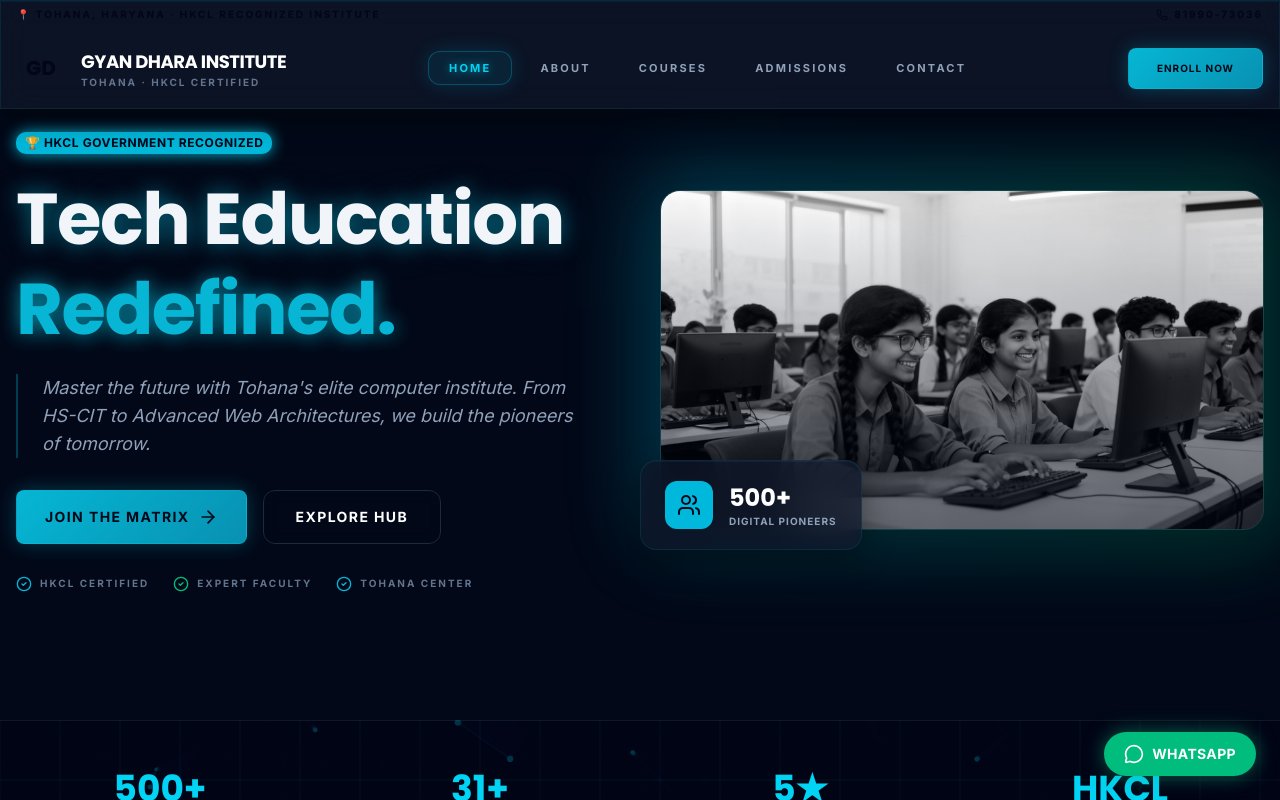
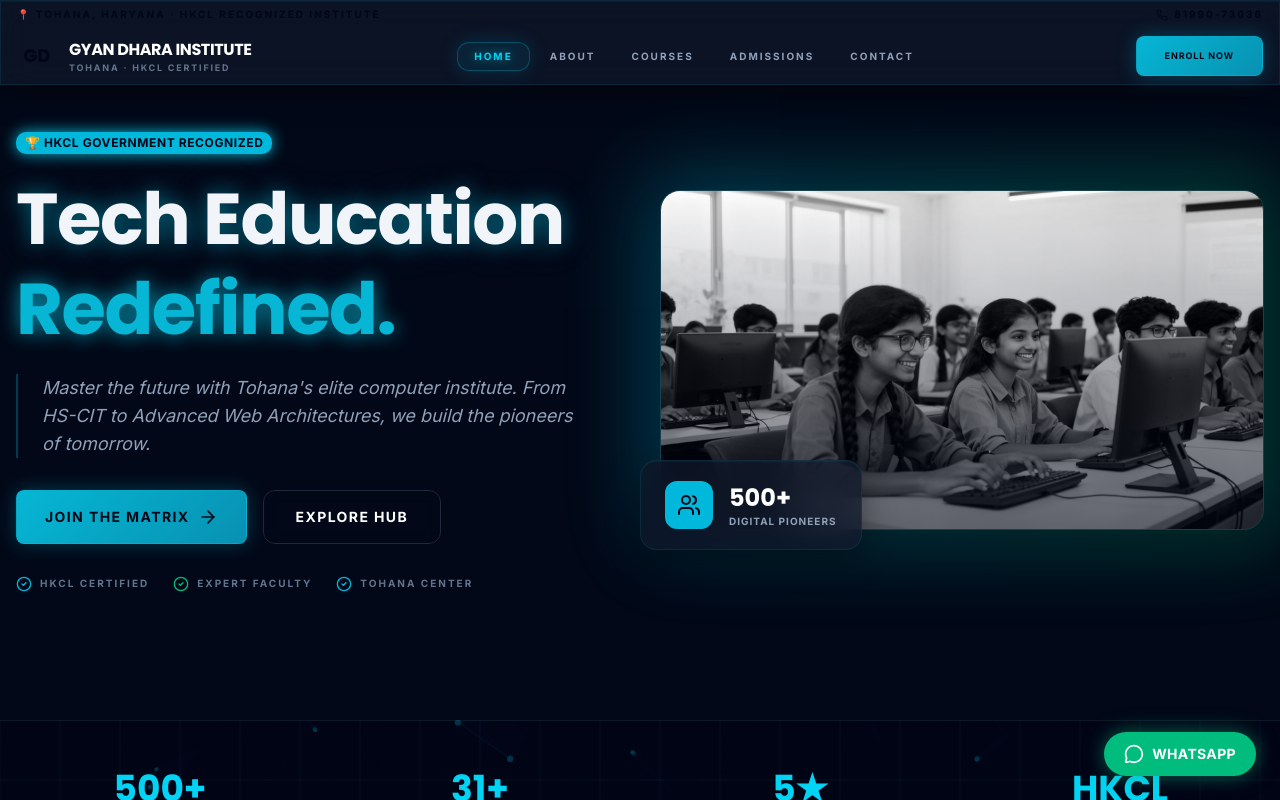
Before and after one commit to deepakbishnoi717/gyandhara2, a React (Vite) app: page / in a window 1280 px wide. Built offline with nearby package versions, Linux system fonts and the light colour scheme.

Commit message:
UI: Reduce header height to prevent overlapping top page content

```diff
--- a/src/components/Layout.tsx
+++ b/src/components/Layout.tsx
@@ -27,24 +27,24 @@ export function Header() {
           </div>
         </div>
       </div>
-      <div className="mx-auto flex max-w-7xl items-center justify-between gap-4 px-4 py-4">
-        <Link to="/" className="flex items-center gap-4 group">
-          <div className="flex h-12 w-12 items-center justify-center rounded-xl bg-gradient-primary text-slate-950 font-display font-bold text-xl shadow-neon group-hover:rotate-[360deg] transition-transform duration-700">
+      <div className="mx-auto flex max-w-7xl items-center justify-between gap-4 px-4 py-2">
+        <Link to="/" className="flex items-center gap-3 group">
+          <div className="flex h-10 w-10 items-center justify-center rounded-xl bg-gradient-primary text-slate-950 font-display font-bold text-lg shadow-neon group-hover:rotate-[360deg] transition-transform duration-700">
             GD
           </div>
           <div className="leading-tight">
-            <div className="font-display text-lg font-bold text-white group-hover:text-cyan-400 transition-colors uppercase tracking-tight">Gyan Dhara Institute</div>
-            <div className="text-[10px] text-slate-500 group-hover:text-cyan-500 transition-colors uppercase tracking-[0.2em] font-bold">Tohana · HKCL Certified</div>
+            <div className="font-display text-base font-bold text-white group-hover:text-cyan-400 transition-colors uppercase tracking-tight">Gyan Dhara Institute</div>
+            <div className="text-[9px] text-slate-500 group-hover:text-cyan-500 transition-colors uppercase tracking-[0.2em] font-bold">Tohana · HKCL Certified</div>
           </div>
         </Link>
-        <nav className="hidden lg:flex items-center gap-2">
+        <nav className="hidden lg:flex items-center gap-1">
           {nav.map((n) => (
             <NavLink
               key={n.to}
               to={n.to}
               end={n.to === "/"}
               className={({ isActive }) =>
-                `px-5 py-2 text-[11px] font-bold uppercase tracking-[0.2em] rounded-lg transition-all duration-500 ${
+                `px-4 py-1.5 text-[10px] font-bold uppercase tracking-[0.2em] rounded-lg transition-all duration-500 ${
                   isActive
                     ? "text-cyan-400 bg-cyan-500/10 border border-cyan-500/30 shadow-[0_0_20px_rgba(6,182,212,0.2)] text-shadow-neon"
                     : "text-slate-400 hover:text-cyan-400 hover:bg-white/5"
@@ -56,11 +56,11 @@ export function Header() {
           ))}
         </nav>
         <div className="flex items-center gap-3">
-          <Link to="/admissions" className="btn-primary hidden sm:inline-flex py-3 px-6 text-[10px] uppercase tracking-widest">
+          <Link to="/admissions" className="btn-primary hidden sm:inline-flex py-2 px-5 text-[9px] uppercase tracking-widest">
             Enroll Now
           </Link>
-          <button className="lg:hidden p-2 text-slate-400 hover:text-cyan-400 transition-colors" onClick={() => setOpen(!open)} aria-label="Menu">
-            {open ? <X className="h-6 w-6" /> : <Menu className="h-6 w-6" />}
+          <button className="lg:hidden p-1 text-slate-400 hover:text-cyan-400 transition-colors" onClick={() => setOpen(!open)} aria-label="Menu">
+            {open ? <X className="h-5 w-5" /> : <Menu className="h-5 w-5" />}
           </button>
         </div>
       </div>
```
